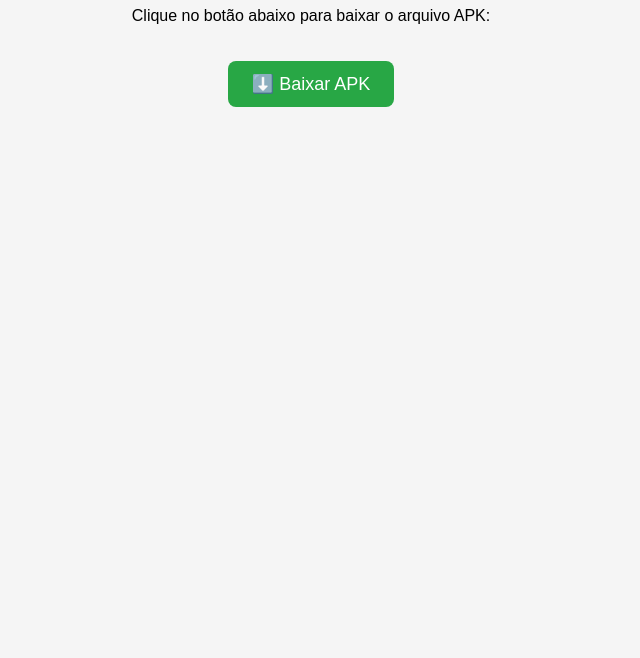
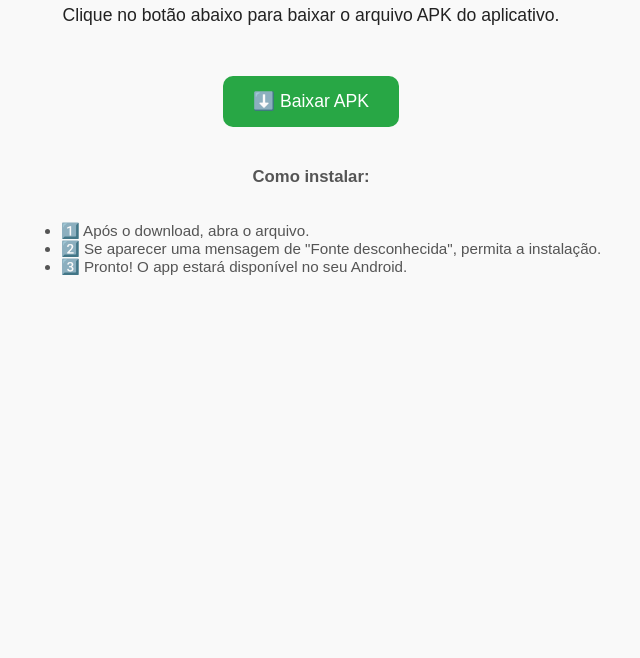
Before and after one commit to thiagoslongo/app-rcp-apk, a plain HTML site: page index.html in a window 1280 px wide. Shown: the part 142-800 px from the top of the page, without its empty margins (329-969 px from the left). Drawn offline with Linux system fonts and the light colour scheme.

Commit message:
Update index.html

```diff
--- a/index.html
+++ b/index.html
@@ -5,32 +5,52 @@
   <title>Download - Aplicativo RCP</title>
   <style>
     body {
-      font-family: sans-serif;
+      font-family: Arial, sans-serif;
+      background-color: #f9f9f9;
+      color: #222;
       text-align: center;
-      padding: 60px;
-      background-color: #f5f5f5;
+      padding: 50px;
     }
     h1 {
-      color: #222;
+      font-size: 2.2em;
     }
-    a {
-      display: inline-block;
-      margin-top: 20px;
-      padding: 12px 24px;
+    p {
+      font-size: 1.1em;
+      margin: 20px auto;
+      max-width: 500px;
+    }
+    a.button {
       background-color: #28a745;
       color: white;
-      border-radius: 8px;
+      padding: 15px 30px;
       text-decoration: none;
-      font-size: 18px;
+      border-radius: 10px;
+      font-size: 1.1em;
+      margin-top: 30px;
+      display: inline-block;
     }
-    a:hover {
+    a.button:hover {
       background-color: #218838;
+    }
+    .note {
+      margin-top: 40px;
+      font-size: 0.95em;
+      color: #555;
     }
   </style>
 </head>
 <body>
-  <h1>📲 Baixe o Aplicativo RCP</h1>
-  <p>Clique no botão abaixo para baixar o arquivo APK:</p>
-  <a href="app-release.apk" download>⬇️ Baixar APK</a>
+  <h1>📲 Baixar Aplicativo RCP</h1>
+  <p>Clique no botão abaixo para baixar o arquivo APK do aplicativo.</p>
+  <a class="button" href="app-release.apk" download>⬇️ Baixar APK</a>
+
+  <div class="note">
+    <p><strong>Como instalar:</strong></p>
+    <ul style="text-align: left; display: inline-block;">
+      <li>1️⃣ Após o download, abra o arquivo.</li>
+      <li>2️⃣ Se aparecer uma mensagem de "Fonte desconhecida", permita a instalação.</li>
+      <li>3️⃣ Pronto! O app estará disponível no seu Android.</li>
+    </ul>
+  </div>
 </body>
 </html>
```
